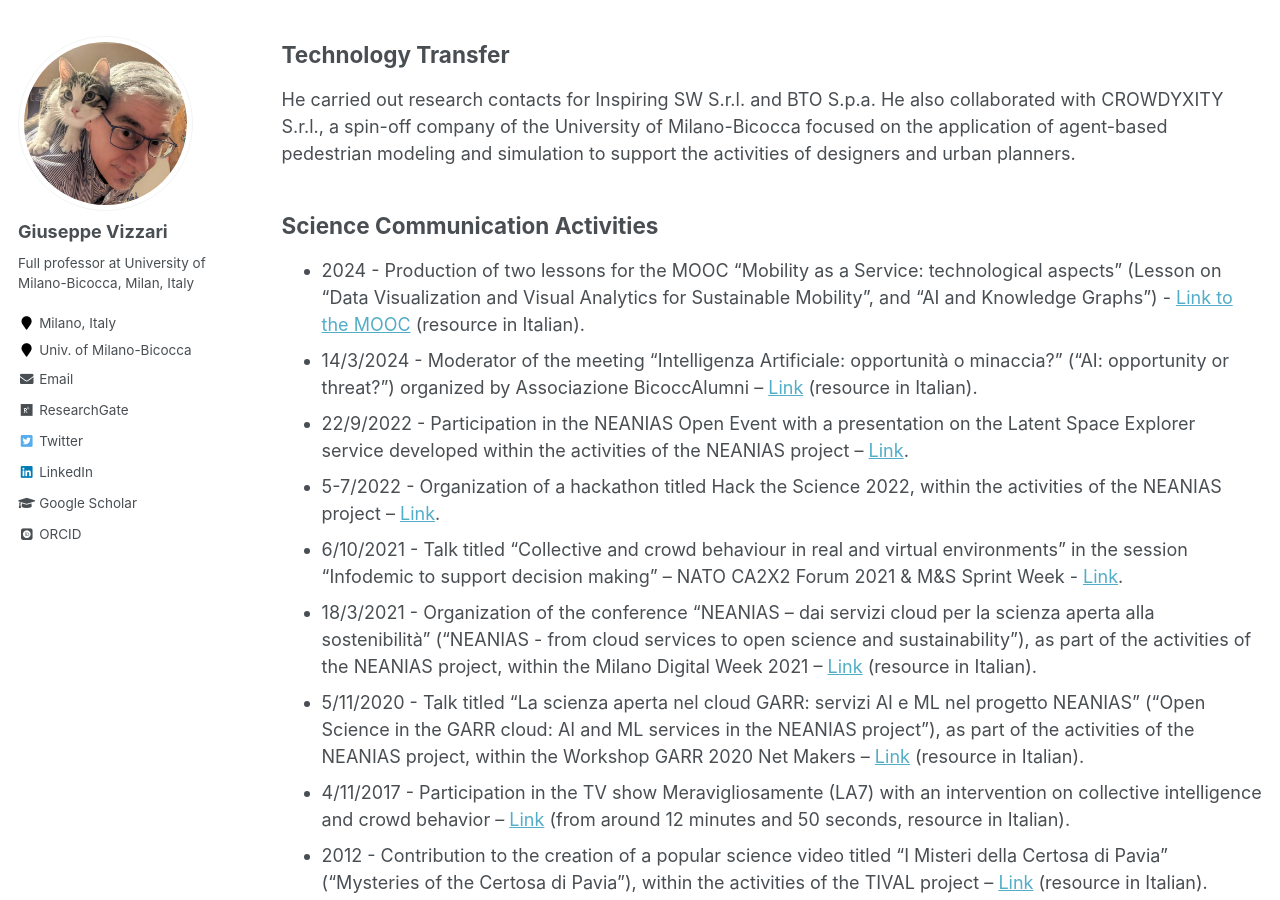
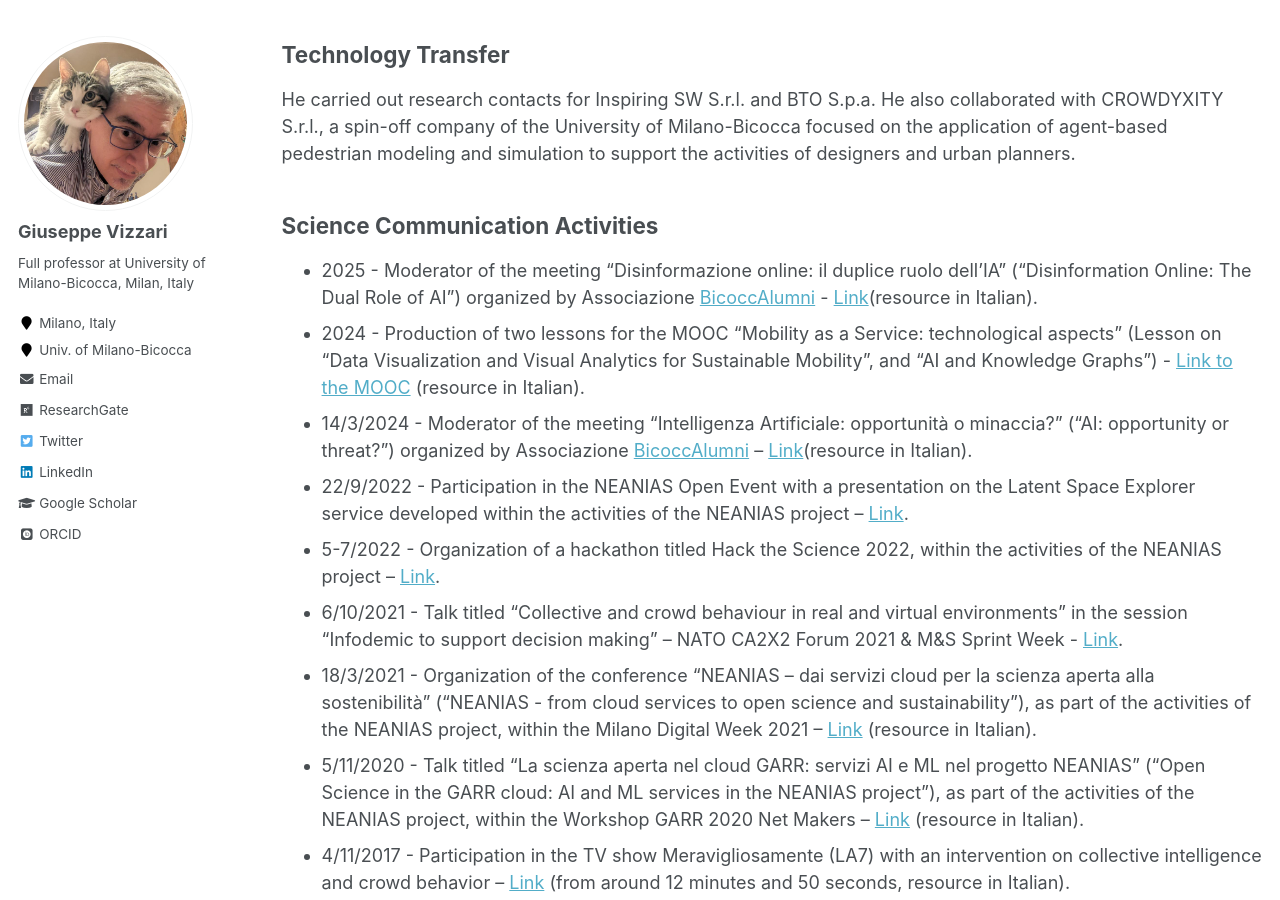
Before and after one commit to GiuseppeVizzari/GiuseppeVizzari.github.io, a Jekyll site: the page built from _pages/cv.md, in a window 1280 px wide and 900 px high, scrolled down 2247 px. Built offline with Jekyll 4.4.1, drawn with Linux system fonts in a browser that asks for light colours; some web fonts are replaced.

Commit message:
Updated cv

```diff
--- a/_pages/cv.md
+++ b/_pages/cv.md
@@ -35,9 +35,10 @@ He is member of the Editorial Board of [Collective Dynamics](https://collective-
 He carried out research contacts for Inspiring SW S.r.l. and BTO S.p.a. He also collaborated with CROWDYXITY S.r.l., a spin-off company of the University of Milano-Bicocca focused on the application of agent-based pedestrian modeling and simulation to support the activities of designers and urban planners.
 
 ## Science Communication Activities
+- 2025 - Moderator of the meeting "Disinformazione online: il duplice ruolo dell’IA" ("Disinformation Online: The Dual Role of AI") organized by Associazione [BicoccAlumni](https://www.bicoccalumni.it/) - [Link](https://youtu.be/JZtLs7BFqCk?si=othSUTOsqOqvIUpP)(resource in Italian).
 - 2024 - Production of two lessons for the MOOC "Mobility as a Service: technological aspects" (Lesson on "Data Visualization and Visual Analytics for Sustainable Mobility", and "AI and Knowledge Graphs") -
 [Link to the MOOC](https://lms.federica.eu/course/view.php?id=880) (resource in Italian).
-- 14/3/2024 - Moderator of the meeting “Intelligenza Artificiale: opportunità o minaccia?” ("AI: opportunity or threat?") organized by Associazione BicoccAlumni – [Link](https://youtu.be/p57sVh6AyW8?si=hBogckPt1oLzep3e) (resource in Italian).
+- 14/3/2024 - Moderator of the meeting "Intelligenza Artificiale: opportunità o minaccia?" ("AI: opportunity or threat?") organized by Associazione [BicoccAlumni](https://www.bicoccalumni.it/) – [Link](https://youtu.be/p57sVh6AyW8?si=hBogckPt1oLzep3e)(resource in Italian).
 - 22/9/2022 - Participation in the NEANIAS Open Event with a presentation on the Latent Space Explorer service developed within the activities of the NEANIAS project – [Link](https://www.neanias.eu/index.php/open-event/neanias-open-event).
 - 5-7/2022 - Organization of a hackathon titled Hack the Science 2022, within the activities of the NEANIAS project – [Link](https://sites.google.com/unimib.it/hack-the-science-2022/challenges/hack-the-ux-of-neanias).
 - 6/10/2021 - Talk titled “Collective and crowd behaviour in real and virtual environments” in the session “Infodemic to support decision making” – NATO CA2X2 Forum 2021 & M&S Sprint Week - [Link](https://www.mscoe.org/event/nato-ca2x2-forum-2021/).
```
